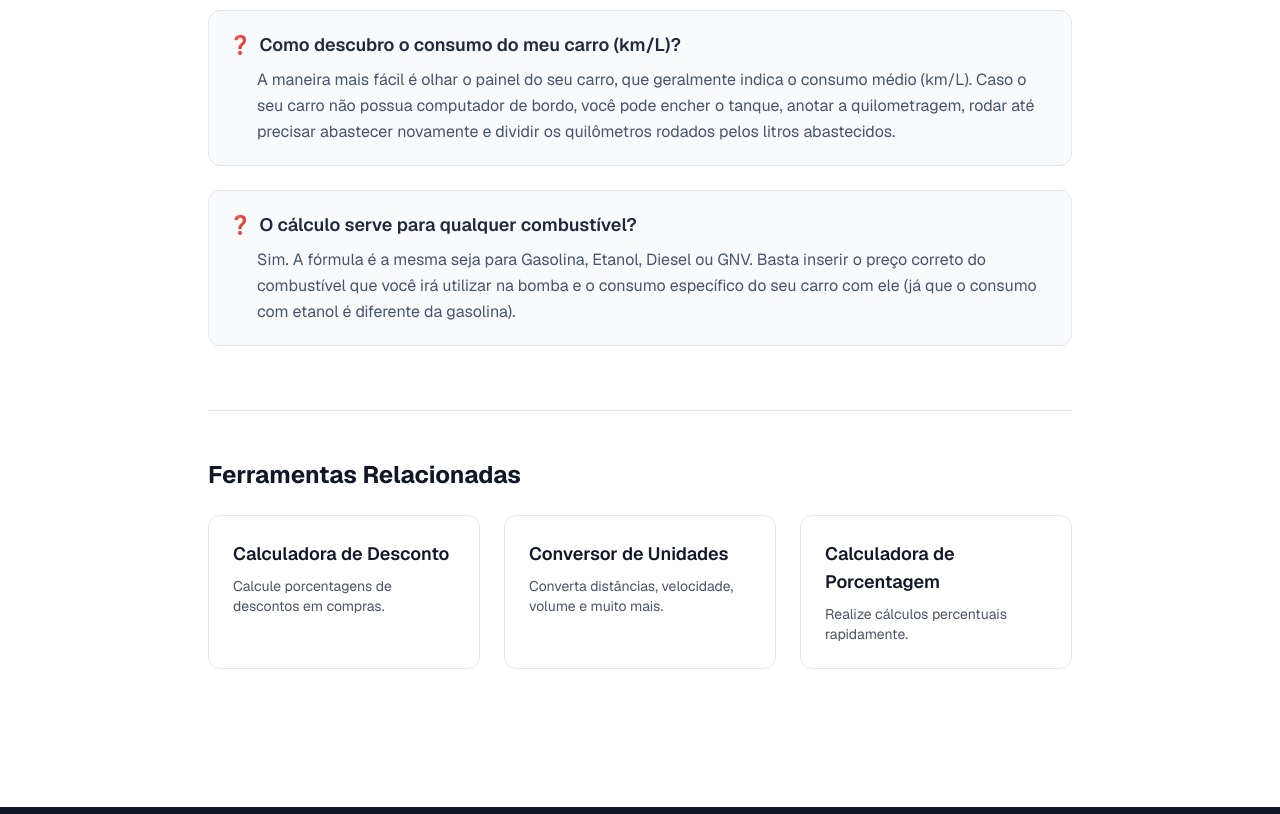
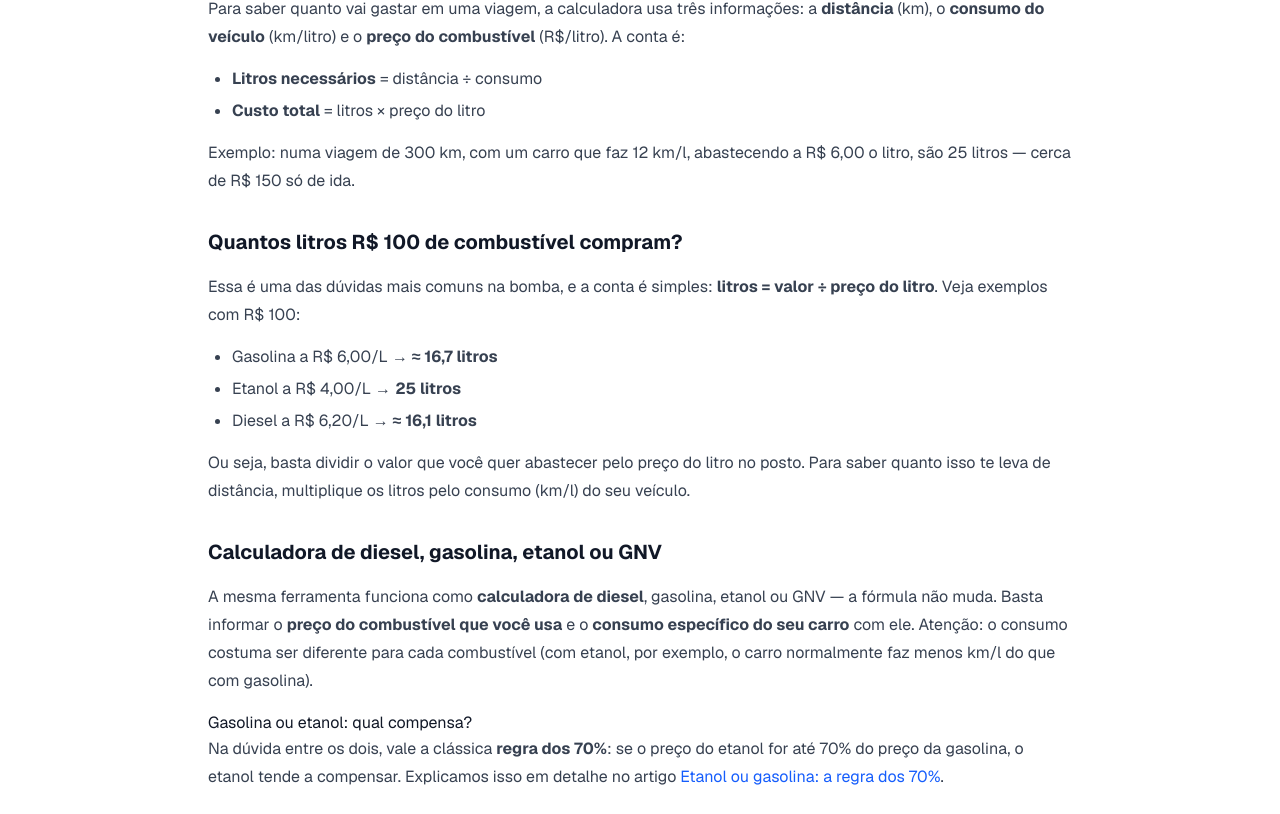
Before and after one commit to buscacentral/buscacentral, a Next.js app: page /utilidades/calculadora-combustivel in a window 1280 px wide. Shown: the part 1046-1860 px from the top of the page. Built offline with nearby package versions, Linux system fonts and the light colour scheme; no server answers.

Commit message:
seo(combustivel): conteudo de diesel e 'quantos litros R$ X' (validado pelo Search Console)

```diff
--- a/src/app/utilidades/calculadora-combustivel/page.tsx
+++ b/src/app/utilidades/calculadora-combustivel/page.tsx
@@ -1,32 +1,73 @@
 import type { Metadata } from 'next';
+import Link from 'next/link';
 import ToolPageLayout from '@/components/ToolPageLayout';
 import CalculadoraCombustivelClient from './CalculadoraCombustivelClient';
 
 export const metadata: Metadata = {
-  title: 'Calculadora de Consumo de Combustível | BuscaCentral',
-  description: 'Descubra quanto você vai gastar de gasolina, etanol ou diesel em uma viagem. Calcule os litros necessários e o custo exato por quilômetro.',
-  keywords: ['calculadora de combustível', 'consumo de gasolina', 'gasto viagem', 'km por litro', 'custo de viagem'],
+  title: 'Calculadora de Combustível: gasolina, etanol e diesel | BuscaCentral',
+  description: 'Calcule o gasto de combustível na viagem e descubra quantos litros R$ 100 compram. Funciona para gasolina, etanol e diesel. Grátis e sem cadastro.',
+  keywords: [
+    'calculadora de combustível',
+    'calculadora de diesel',
+    'consumo de gasolina',
+    'quantos litros',
+    '100 reais de gasolina da quantos litros',
+    'gasto viagem',
+    'km por litro',
+    'custo de viagem',
+  ],
   alternates: { canonical: 'https://buscacentral.com.br/utilidades/calculadora-combustivel' },
 };
 
+const seoContent = (
+  <article className="prose prose-gray max-w-none">
+    <h2>Como calcular o gasto de combustível da viagem</h2>
+    <p>Para saber quanto vai gastar em uma viagem, a calculadora usa três informações: a <strong>distância</strong> (km), o <strong>consumo do veículo</strong> (km/litro) e o <strong>preço do combustível</strong> (R$/litro). A conta é:</p>
+    <ul>
+      <li><strong>Litros necessários</strong> = distância ÷ consumo</li>
+      <li><strong>Custo total</strong> = litros × preço do litro</li>
+    </ul>
+    <p>Exemplo: numa viagem de 300 km, com um carro que faz 12 km/l, abastecendo a R$ 6,00 o litro, são 25 litros — cerca de R$ 150 só de ida.</p>
+
+    <h2>Quantos litros R$ 100 de combustível compram?</h2>
+    <p>Essa é uma das dúvidas mais comuns na bomba, e a conta é simples: <strong>litros = valor ÷ preço do litro</strong>. Veja exemplos com R$ 100:</p>
+    <ul>
+      <li>Gasolina a R$ 6,00/L → <strong>≈ 16,7 litros</strong></li>
+      <li>Etanol a R$ 4,00/L → <strong>25 litros</strong></li>
+      <li>Diesel a R$ 6,20/L → <strong>≈ 16,1 litros</strong></li>
+    </ul>
+    <p>Ou seja, basta dividir o valor que você quer abastecer pelo preço do litro no posto. Para saber quanto isso te leva de distância, multiplique os litros pelo consumo (km/l) do seu veículo.</p>
+
+    <h2>Calculadora de diesel, gasolina, etanol ou GNV</h2>
+    <p>A mesma ferramenta funciona como <strong>calculadora de diesel</strong>, gasolina, etanol ou GNV — a fórmula não muda. Basta informar o <strong>preço do combustível que você usa</strong> e o <strong>consumo específico do seu carro</strong> com ele. Atenção: o consumo costuma ser diferente para cada combustível (com etanol, por exemplo, o carro normalmente faz menos km/l do que com gasolina).</p>
+
+    <h3>Gasolina ou etanol: qual compensa?</h3>
+    <p>Na dúvida entre os dois, vale a clássica <strong>regra dos 70%</strong>: se o preço do etanol for até 70% do preço da gasolina, o etanol tende a compensar. Explicamos isso em detalhe no artigo{' '}
+      <Link href="/artigos/etanol-ou-gasolina-regra-dos-70" className="text-blue-600 hover:underline">Etanol ou gasolina: a regra dos 70%</Link>.</p>
+  </article>
+);
+
 const faqItems = [
+  { question: "Quantos litros R$ 100 de gasolina compram?", answer: "Depende do preço na bomba. A conta é: litros = valor ÷ preço do litro. Com a gasolina a R$ 6,00, R$ 100 compram cerca de 16,7 litros; a R$ 5,50, cerca de 18,2 litros. Basta dividir o valor que deseja abastecer pelo preço do litro do posto." },
+  { question: "Esta calculadora serve para diesel?", answer: "Sim. A fórmula é a mesma para diesel, gasolina, etanol ou GNV. Basta inserir o preço do diesel na bomba e o consumo do seu veículo (km/l) com diesel para descobrir os litros e o custo da viagem." },
   { question: "Como descubro o consumo do meu carro (km/L)?", answer: "A maneira mais fácil é olhar o painel do seu carro, que geralmente indica o consumo médio (km/L). Caso o seu carro não possua computador de bordo, você pode encher o tanque, anotar a quilometragem, rodar até precisar abastecer novamente e dividir os quilômetros rodados pelos litros abastecidos." },
   { question: "O cálculo serve para qualquer combustível?", answer: "Sim. A fórmula é a mesma seja para Gasolina, Etanol, Diesel ou GNV. Basta inserir o preço correto do combustível que você irá utilizar na bomba e o consumo específico do seu carro com ele (já que o consumo com etanol é diferente da gasolina)." },
 ];
 
 const relatedTools = [
+  { title: "Distância entre Cidades", url: "/localizacao/distancia-cidades", description: "Descubra a distância da viagem para estimar o combustível necessário." },
+  { title: "Conversor de Unidades", url: "/utilidades/conversor-unidades", description: "Converta distâncias, velocidade, volume e muito mais." },
   { title: "Calculadora de Desconto", url: "/utilidades/calculadora-desconto", description: "Calcule porcentagens de descontos em compras." },
-  { title: "Conversor de Unidades", url: "/utilidades/conversor-unidades", description: "Converta distâncias, velocidade, volume e muito mais." },
-  { title: "Calculadora de Porcentagem", url: "/utilidades/calculadora-porcentagem", description: "Realize cálculos percentuais rapidamente." },
 ];
 
 export default function CalculadoraCombustivelPage() {
   return (
     <ToolPageLayout
       title="Calculadora de Combustível"
-      description="Saiba exatamente quantos litros você vai gastar e o custo total da viagem."
+      description="Saiba quantos litros você vai gastar, o custo total da viagem e quantos litros R$ 100 compram — para gasolina, etanol ou diesel."
       ariaLabel="Calculadora de Consumo de Combustível interativa"
       path="/utilidades/calculadora-combustivel"
+      seoContent={seoContent}
       faqItems={faqItems}
       relatedTools={relatedTools}
     >
```
